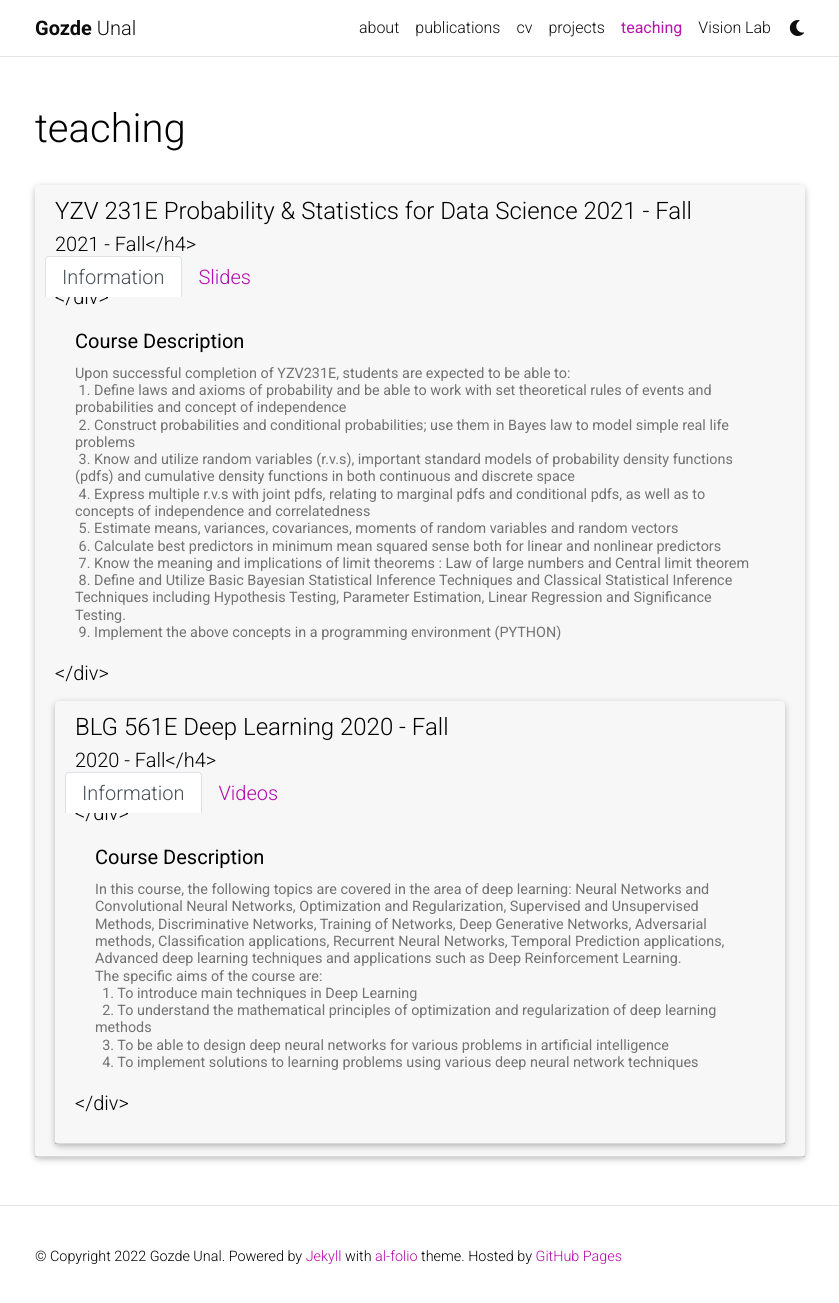
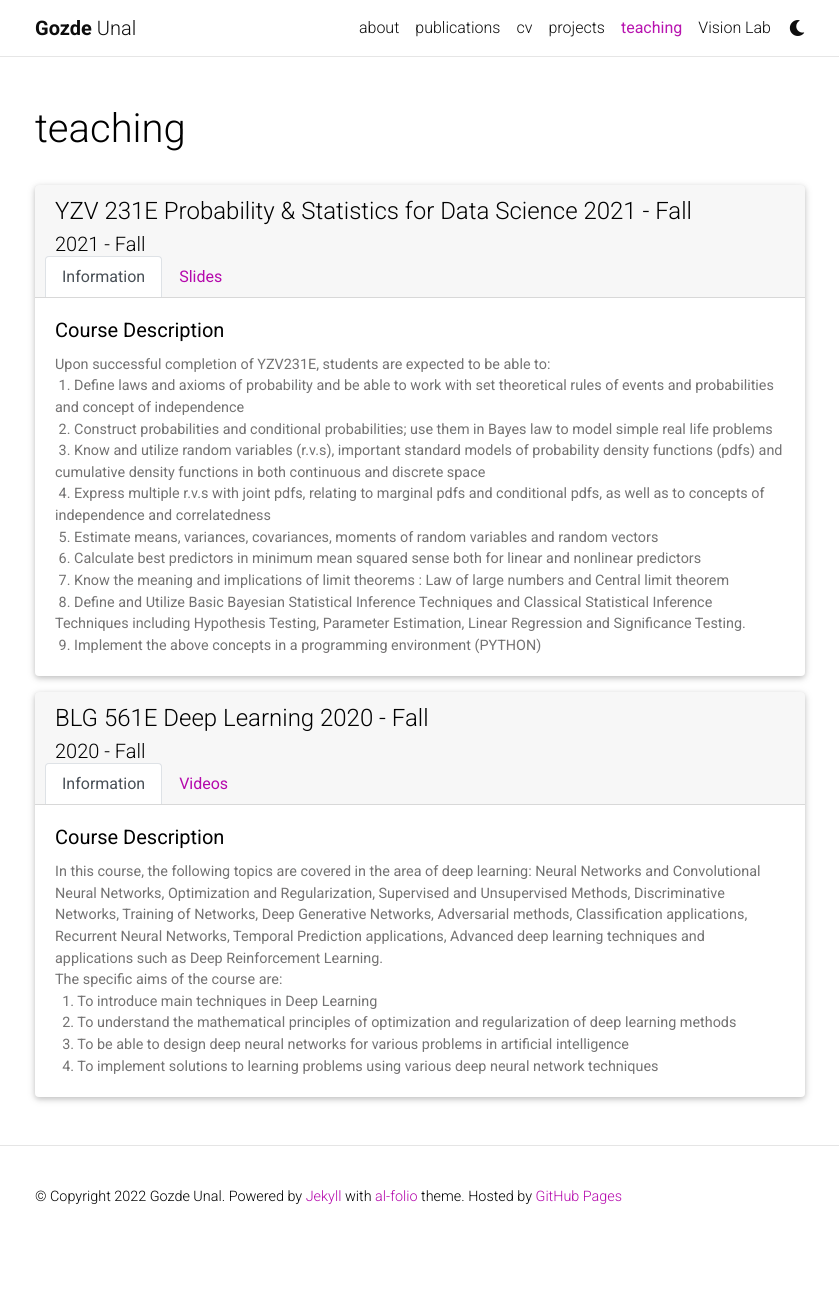
Before and after one commit to gozde-unal/gozde-unal.github.io, a Jekyll site: the page built from _pages/teaching.md, in a window 1280 px wide and 1308 px high. Shown: the top 1303 px of the window, without its empty margins (220-1059 px from the left). Built offline with Jekyll 4.4.1, drawn with Linux system fonts in a browser that asks for light colours; comment, search, counter and statistics services are not loaded; a style sheet for code colours, icons or effects is not loaded.

Commit message:
teaching

```diff
--- a/_includes/course.html
+++ b/_includes/course.html
@@ -2,33 +2,33 @@
 <div class="card w-90">
     <div class="card-header">
       <h4 class="card-title"> {{ include.course.code }} {{ include.course.title }} {{ include.course.year }} - {{ include.course.term }}</h4>
-      <h5 class="card-subtitle"> {{ include.course.year }} - {{ include.course.term }}</h4>
+      <h5 class="card-subtitle"> {{ include.course.year }} - {{ include.course.term }}</h5>
       <ul class="nav nav-tabs card-header-tabs">
         <li class="nav-item">
-          <a class="nav-link active" href="#info" data-bs-toggle="tab">Information</a>
+          <a class="nav-link active" href="#info-{{include.course.title}}{{include.course.year}}{{include.course.term}}" data-bs-toggle="tab">Information</a>
         </li>
         {% if include.course.slides %}
             <li class="nav-item">
-            <a class="nav-link" href="#slides" data-bs-toggle="tab">Slides</a>
+            <a class="nav-link" href="#slides-{{include.course.title}}{{include.course.year}}{{include.course.term}}" data-bs-toggle="tab">Slides</a>
             </li>
         {% endif %}
         {% if include.course.video_link %}
             <li class="nav-item">
-            <a class="nav-link" href="#videos" data-bs-toggle="tab">Videos</a>
+            <a class="nav-link" href="#videos-{{include.course.title}}{{include.course.year}}{{include.course.term}}" data-bs-toggle="tab">Videos</a>
             </li>
         {% endif %}
       </ul>
     </div>
     <div class="card-body">
       <div class="tab-content">
-        <div class="tab-pane fade show active" id="info">
+        <div class="tab-pane fade show active" id="info-{{include.course.title}}{{include.course.year}}{{include.course.term}}">
           <h5 class="card-title">Course Description</h5>
           <p class="card-text">
             {{ include.course.description }}
           </p>
         </div>
         {% if include.course.slides %}
-            <div class="tab-pane fade" id="slides">
+            <div class="tab-pane fade" id="slides-{{include.course.title}}{{include.course.year}}{{include.course.term}}">
             <p class="card-text">
                 {% for item in include.course.slides %}
                     <a href="{{ item.link | absolute_url  }}" target="_blank" rel="noopener noreferrer">{{ item.name }}</a> <br>
@@ -37,7 +37,7 @@
             </div>
         {% endif %}
         {% if include.course.video_link %}
-            <div class="tab-pane fade" id="videos">
+            <div class="tab-pane fade" id="videos-{{include.course.title}}{{include.course.year}}{{include.course.term}}">
             <p align="center">
                 <iframe  height="350" class="col-lg-12 col-md-12 col-sm-12" src="{{ include.course.video_link }}" title="YouTube video player - {{ include.course.title }}" frameborder="0" allow="accelerometer; autoplay; clipboard-write; encrypted-media; gyroscope; picture-in-picture" allowfullscreen></iframe>
             </p>
```
